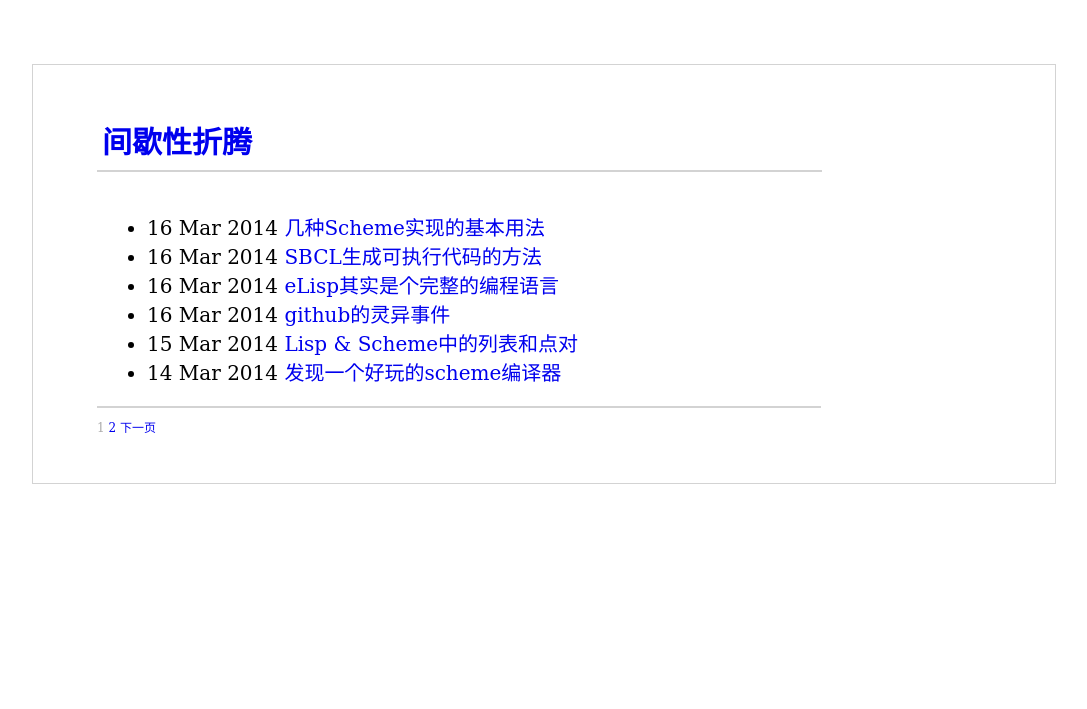
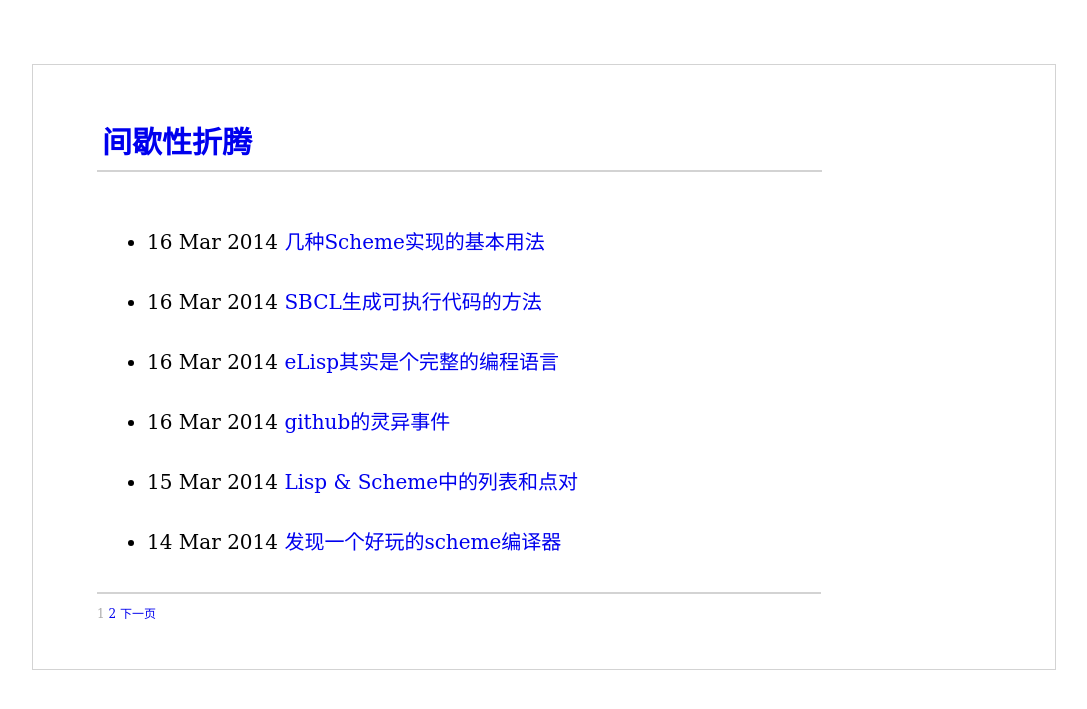
Before and after one commit to rhuichao/uternet.github.io, a Jekyll site: the page built from index.html, in a window 1280 px wide. Shown: the top 709 px of the page, without its empty margins (96-1183 px from the left). Built offline with Jekyll 4.4.1, drawn with Linux system fonts in a browser that asks for light colours; Markdown is read by kramdown in place of the engine named in the settings; the list of posts is cut into pages by our own code.

Commit message:
new document posted

```diff
--- a/css/main.css
+++ b/css/main.css
@@ -71,6 +71,10 @@ li {
     margin-left: 10px;
 }
 
+#title_list{
+    line-height: 300%
+}
+
 
 blockquote {
     border-left: 4px lightgrey solid;
--- a/index.html
+++ b/index.html
@@ -5,7 +5,7 @@ title: 间歇性折腾
 
 <ul>
 	{% for post in paginator.posts %}
-		<li>{{ post.date | date_to_string }} <a href="{{ post.url }}"> {{ post.title }} </a></li>
+		<li id="title_list">{{ post.date | date_to_string }} <a href="{{ post.url }}"> {{ post.title }} </a></li>
 
 	{% endfor %}
 
```
